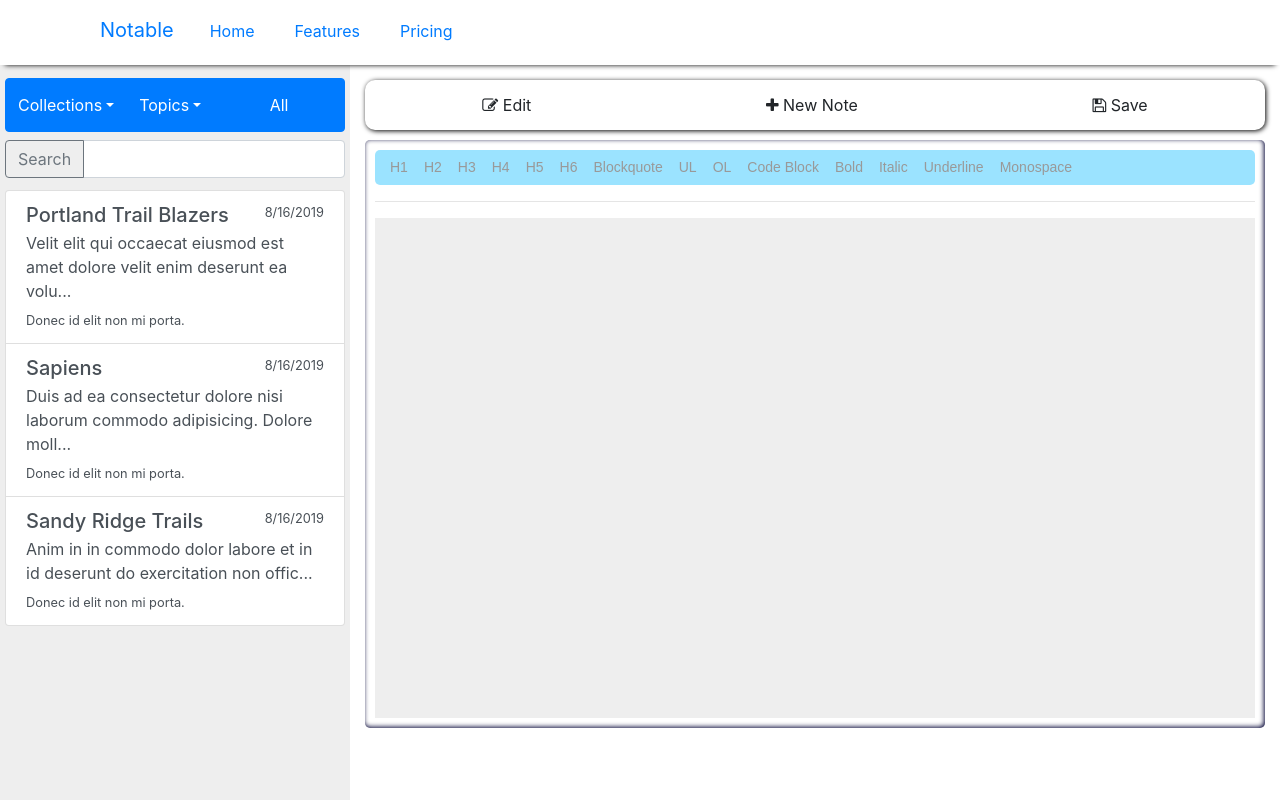
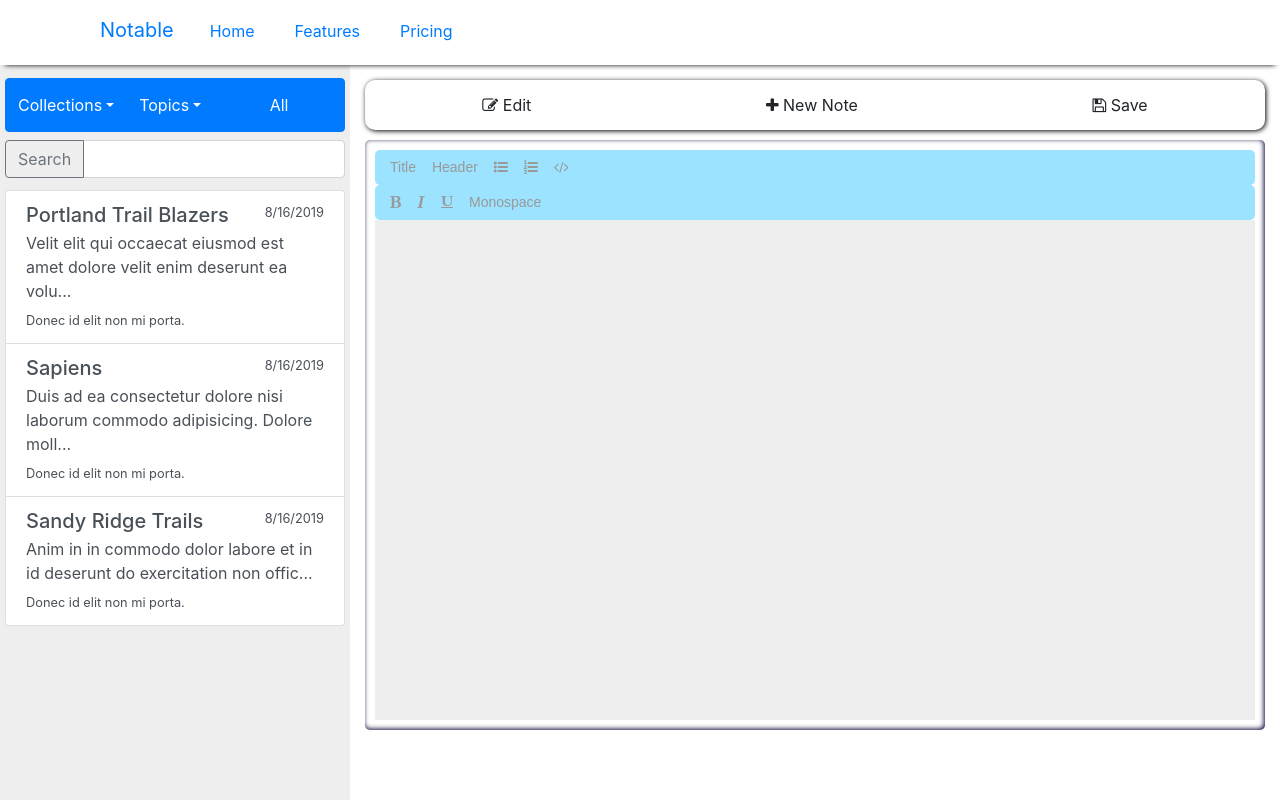
Before and after one commit to austinlords/notable, a React (Create React App) app: page / in a window 1280 px wide. Built offline with nearby package versions, Linux system fonts and the light colour scheme.

Commit message:
draft editor template installed

```diff
--- a/src/components/draftEditor.jsx
+++ b/src/components/draftEditor.jsx
@@ -1,7 +1,182 @@
 import React from "react";
-import { Editor, EditorState, RichUtils, convertToRaw } from "draft-js";
+import {
+  Editor,
+  EditorState,
+  RichUtils,
+  getDefaultKeyBinding,
+  KeyBindingUtil
+} from "draft-js";
 import "../css/editor.css";
 
+class DraftEditor extends React.Component {
+  constructor(props) {
+    super(props);
+    this.state = { editorState: EditorState.createEmpty() };
+
+    this.focus = () => this.editor.focus();
+    this.onChange = editorState => this.setState({ editorState });
+
+    this.handleKeyCommand = this._handleKeyCommand.bind(this);
+    this.toggleBlockType = this._toggleBlockType.bind(this);
+    this.toggleInlineStyle = this._toggleInlineStyle.bind(this);
+  }
+
+  _handleKeyCommand(command, editorState) {
+    const newState = RichUtils.handleKeyCommand(editorState, command);
+    if (newState) {
+      this.onChange(newState);
+      return true;
+    }
+    return false;
+  }
+
+  _toggleBlockType(blockType) {
+    this.onChange(RichUtils.toggleBlockType(this.state.editorState, blockType));
+  }
+
+  _toggleInlineStyle(inlineStyle) {
+    this.onChange(
+      RichUtils.toggleInlineStyle(this.state.editorState, inlineStyle)
+    );
+  }
+
+  render() {
+    const { editorState } = this.state;
+
+    return (
+      <div id="rich-text-editor">
+        <BlockStyleControls
+          editorState={editorState}
+          onToggle={this.toggleBlockType}
+        />
+        <InlineStyleControls
+          editorState={editorState}
+          onToggle={this.toggleInlineStyle}
+        />
+        <div className="" onClick={this.focus}>
+          <Editor
+            blockStyleFn={getBlockStyle}
+            customStyleMap={styleMap}
+            editorState={editorState}
+            handleKeyCommand={this.handleKeyCommand}
+            keyBindingFn={this.mapKeyToEditorCommand}
+            onChange={this.onChange}
+            ref={ref => (this.editor = ref)}
+            spellCheck={true}
+          />
+        </div>
+      </div>
+    );
+  }
+}
+
+// Custom overrides for "code" style.
+const styleMap = {
+  CODE: {
+    backgroundColor: "rgba(0, 0, 0, 0.05)",
+    fontFamily: '"Inconsolata", "Menlo", "Consolas", monospace',
+    fontSize: 16,
+    padding: 2
+  }
+};
+
+function getBlockStyle(block) {
+  switch (block.getType()) {
+    case "blockquote":
+      return "RichEditor-blockquote";
+    default:
+      return null;
+  }
+}
+
+class StyleButton extends React.Component {
+  constructor() {
+    super();
+    this.onToggle = e => {
+      e.preventDefault();
+      this.props.onToggle(this.props.style);
+    };
+  }
+
+  render() {
+    let className = "editor-styleButton";
+    if (this.props.active) {
+      className += " editor-activeButton";
+    }
+
+    return (
+      <span className={className} onMouseDown={this.onToggle}>
+        {this.props.label}
+      </span>
+    );
+  }
+}
+
+const BLOCK_TYPES = [
+  { label: "Title", style: "header-one" },
+  { label: "Header", style: "header-three" },
+  {
+    label: <i class="fa fa-list-ul" aria-hidden="true"></i>,
+    style: "unordered-list-item"
+  },
+  {
+    label: <i class="fa fa-list-ol" aria-hidden="true"></i>,
+    style: "ordered-list-item"
+  },
+  { label: <i class="fa fa-code" aria-hidden="true"></i>, style: "code-block" }
+];
+
+const BlockStyleControls = props => {
+  const { editorState } = props;
+  const selection = editorState.getSelection();
+  const blockType = editorState
+    .getCurrentContent()
+    .getBlockForKey(selection.getStartKey())
+    .getType();
+
+  return (
+    <div className="editor-control-row">
+      {BLOCK_TYPES.map(type => (
+        <StyleButton
+          key={type.label}
+          active={type.style === blockType}
+          label={type.label}
+          onToggle={props.onToggle}
+          style={type.style}
+        />
+      ))}
+    </div>
+  );
+};
+
+var INLINE_STYLES = [
+  { label: <i class="fa fa-bold" aria-hidden="true"></i>, style: "BOLD" },
+  { label: <i class="fa fa-italic" aria-hidden="true"></i>, style: "ITALIC" },
+  {
+    label: <i class="fa fa-underline" aria-hidden="true"></i>,
+    style: "UNDERLINE"
+  },
+  { label: "Monospace", style: "CODE" }
+];
+
+const InlineStyleControls = props => {
+  var currentStyle = props.editorState.getCurrentInlineStyle();
+  return (
+    <div className="editor-control-row">
+      {INLINE_STYLES.map(type => (
+        <StyleButton
+          key={type.label}
+          active={currentStyle.has(type.style)}
+          label={type.label}
+          onToggle={props.onToggle}
+          style={type.style}
+        />
+      ))}
+    </div>
+  );
+};
+
+/*
 class DraftEditor extends React.Component {
   constructor(props) {
     super(props);
@@ -79,5 +254,6 @@ class DraftEditor extends React.Component {
     );
   }
 }
+*/
 
 export default DraftEditor;
--- a/src/css/editor.css
+++ b/src/css/editor.css
@@ -40,6 +40,10 @@
   display: inline-block;
 }
 
+.editor-activeButton {
+  color: blue;
+}
+
 .editor-control-row {
   font-family: Arial, Helvetica, sans-serif;
   font-size: 14px;
```
